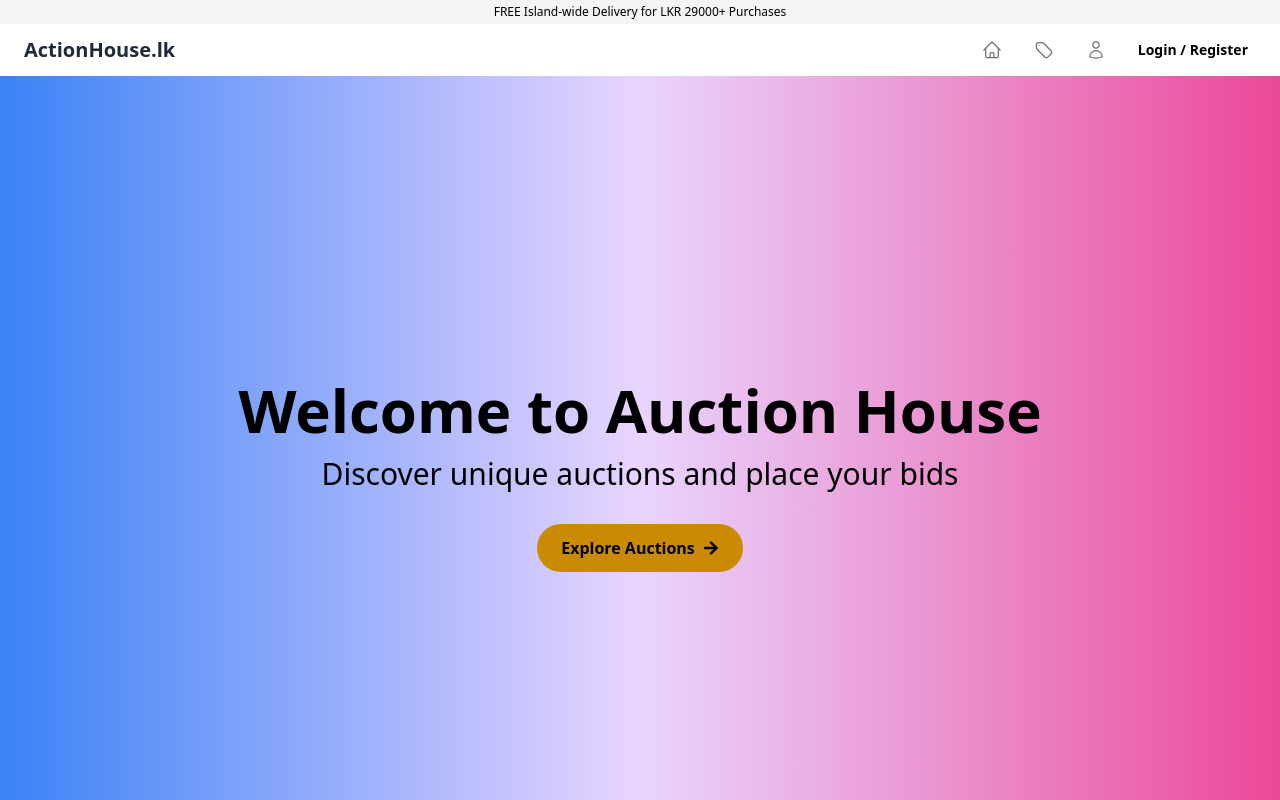
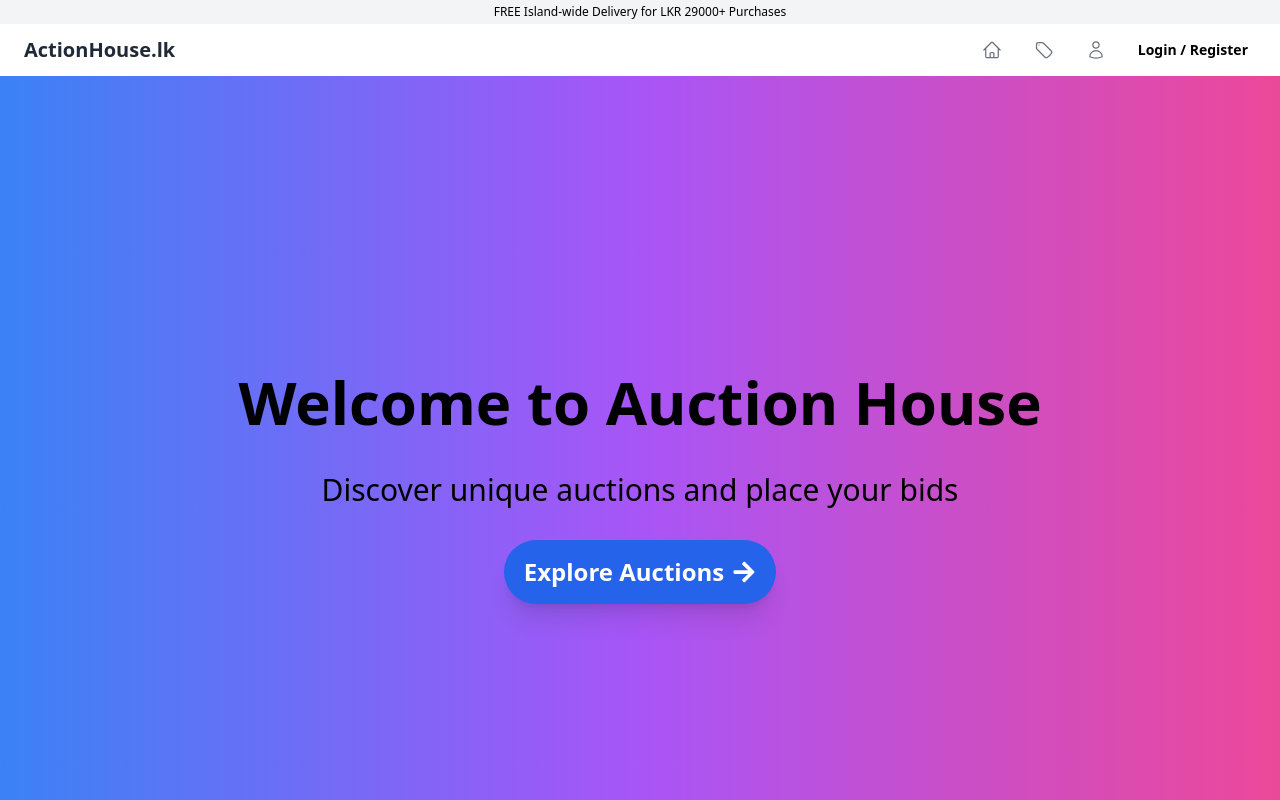
Before and after one commit to sameerajayakodi/Auction_System, a React (Create React App) app in the folder AuctionHouse/auction-management-frontend/: page / in a window 1280 px wide. Shown: the top 800 px of the page. Built offline with nearby package versions, Linux system fonts and the light colour scheme.

Commit message:
Update Home.js

```diff
--- a/AuctionHouse/auction-management-frontend/src/Home.js
+++ b/AuctionHouse/auction-management-frontend/src/Home.js
@@ -40,14 +40,16 @@ const Home = () => {
     <>
       {/* Hero Section - Full Background Image */}
       <div className="relative h-screen">
-        <div className="z-10 flex flex-col items-center justify-center h-full text-center relativ bg-gradient-to-r from-blue-500 via-purple-200 to-pink-500">
-          <h1 className="mb-4 text-6xl font-bold">Welcome to Auction House</h1>
+        <div className="z-10 flex flex-col items-center justify-center h-full text-center relativ bg-gradient-to-r from-blue-500 via-purple-500 to-pink-500">
+          <h1 className="p-6 mb-4 text-6xl font-bold ">
+            Welcome to Auction House
+          </h1>
           <p className="mb-8 text-3xl">
             Discover unique auctions and place your bids
           </p>
           <Link
             to="/auctions"
-            className="flex items-center px-6 py-3 font-bold text-black transition duration-300 bg-yellow-600 rounded-3xl text-md hover:bg-white hover:text-black"
+            className="flex items-center px-5 py-4 text-2xl font-bold text-white transition duration-500 bg-blue-600 rounded-full shadow-lg shadow-xl hover:bg-pink-500 hover:text-white"
           >
             Explore Auctions <FaArrowRight className="ml-2" />
           </Link>
```
